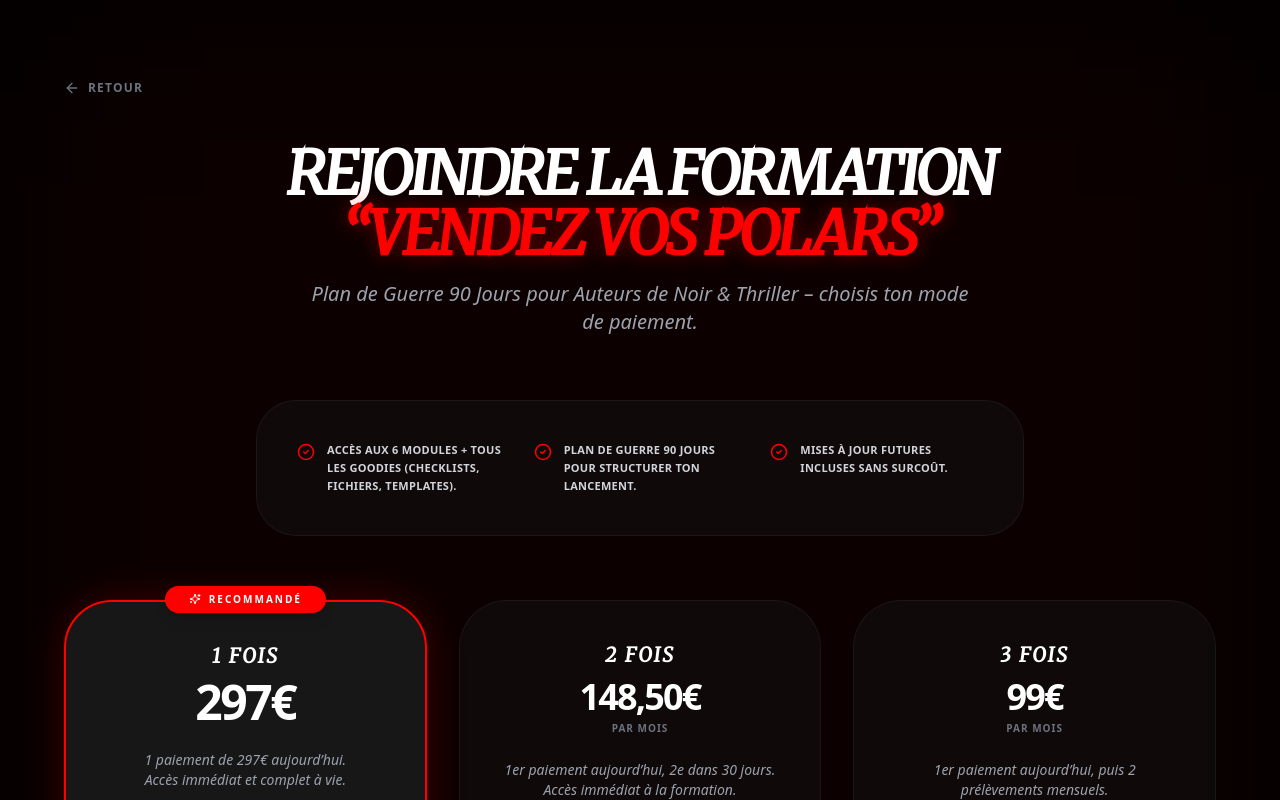
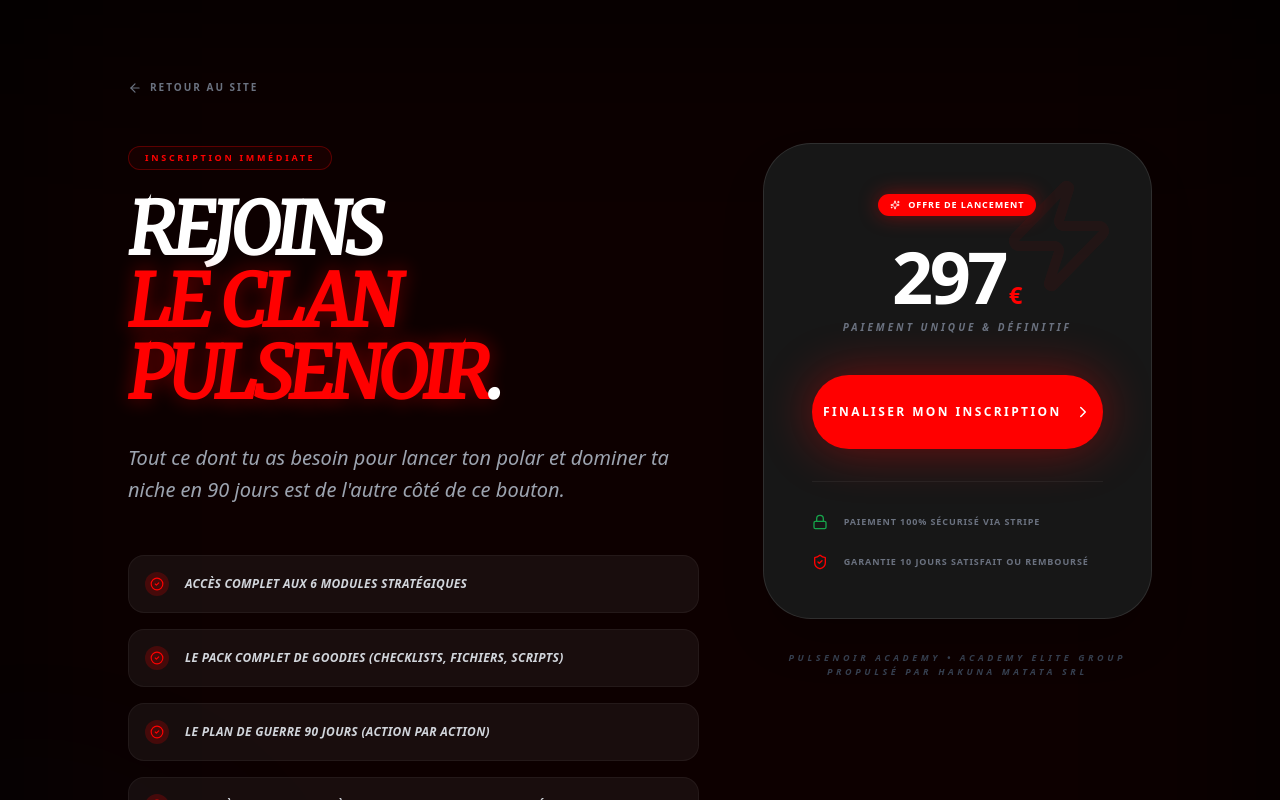
Before and after one commit to benspy2209/propulseurs, a React (Vite) app: page / in a window 1280 px wide. Both pictures are taken after a click on the button "S'INSCRIRE". Shown: the top 800 px of the page. Built offline with nearby package versions, Linux system fonts and the light colour scheme.

Commit message:
feat: Integrate Stripe payment success detection
Add useEffect hook to App.tsx to detect Stripe payment status from URL parameters.
Update PurchaseView.tsx to use a single, actual Stripe checkout URL for one-time payment and streamline the payment handling logic.

```diff
--- a/components/PurchaseView.tsx
+++ b/components/PurchaseView.tsx
@@ -1,5 +1,5 @@
 import React, { useEffect } from 'react';
-import { ArrowLeft, CheckCircle2, ShieldCheck, Lock, CreditCard, Sparkles } from 'lucide-react';
+import { ArrowLeft, CheckCircle2, ShieldCheck, Lock, Sparkles, Zap, ChevronRight } from 'lucide-react';
 
 interface PurchaseViewProps {
   onBack: () => void;
@@ -11,130 +11,105 @@ const PurchaseView: React.FC<PurchaseViewProps> = ({ onBack, onSuccess }) => {
     window.scrollTo(0, 0);
   }, []);
 
-  const STRIPE_URLS = {
-    oneTime: "https://buy.stripe.com/test_14k3f88wX0lT8N28ww", // Remplacer par l'URL réelle
-    twoTimes: "https://buy.stripe.com/test_5kAg1M9B10lT9R66op", // Remplacer par l'URL réelle
-    threeTimes: "https://buy.stripe.com/test_aEU7vofVpfAt8N2000" // Remplacer par l'URL réelle
-  };
+  /**
+   * Lien Stripe réel pour le paiement en 1 fois (297€)
+   */
+  const STRIPE_LINK = "https://buy.stripe.com/dRm9AS2UR0sXa7z4f443S01";
 
-  const handlePayment = (url: string) => {
-    // Dans une implémentation réelle, on redirige vers Stripe
-    // Pour la démo, on simule le succès ou on ouvre l'URL
-    window.open(url, '_blank');
-    // Simulation du retour après paiement réussi pour les tests d'interface :
-    // onSuccess();
+  const handlePayment = () => {
+    window.location.href = STRIPE_LINK;
   };
 
   return (
     <div className="min-h-screen bg-black text-white font-sans py-20 px-6 selection:bg-[#ff0000] selection:text-white relative overflow-hidden">
+      {/* Background Atmosphere */}
       <div className="absolute top-0 left-1/2 -translate-x-1/2 w-full h-full bg-[#ff0000]/5 blur-[120px] pointer-events-none" />
+      <div className="absolute -bottom-40 -left-40 w-96 h-96 bg-blue-900/5 rounded-full blur-[100px] pointer-events-none" />
 
-      <div className="max-w-6xl mx-auto relative z-10">
+      <div className="max-w-5xl mx-auto relative z-10">
         <button
           onClick={onBack}
-          className="mb-12 flex items-center gap-2 text-gray-500 hover:text-white font-black uppercase tracking-widest text-xs transition-all group"
+          className="mb-12 flex items-center gap-2 text-gray-500 hover:text-white font-black uppercase tracking-[0.2em] text-[10px] transition-all group"
         >
-          <ArrowLeft size={16} className="group-hover:-translate-x-1 transition-transform" /> Retour
+          <ArrowLeft size={14} className="group-hover:-translate-x-1 transition-transform" /> Retour au site
         </button>
 
-        <header className="text-center mb-16">
-          <h1 className="text-4xl md:text-6xl font-black uppercase tracking-tighter mb-4 italic serif-font">
-            Rejoindre la formation <br/>
-            <span className="text-[#ff0000] text-glow">“Vendez vos polars”</span>
+        <div className="grid lg:grid-cols-12 gap-16 items-start">
+
+          {/* Left Side: Offer Details */}
+          <div className="lg:col-span-7">
+            <div className="inline-block px-4 py-1 mb-6 rounded-full border border-[#ff0000]/30 bg-[#ff0000]/5 text-[#ff0000] text-[9px] font-black uppercase tracking-[0.3em]">
+              Inscription Immédiate
+            </div>
+            <h1 className="text-5xl md:text-7xl font-black uppercase tracking-tighter mb-8 italic serif-font leading-[0.9]">
+              Rejoins <br/>
+              <span className="text-[#ff0000] text-glow">le clan PulseNoir</span>.
             </h1>
-          <p className="text-gray-400 text-lg md:text-xl italic font-light max-w-2xl mx-auto">
-            Plan de Guerre 90 Jours pour Auteurs de Noir & Thriller – choisis ton mode de paiement.
+
+            <p className="text-xl text-gray-400 mb-12 italic font-light leading-relaxed">
+              Tout ce dont tu as besoin pour lancer ton polar et dominer ta niche en 90 jours est de l'autre côté de ce bouton.
             </p>
-        </header>
 
-        {/* Rappel Offre */}
-        <div className="max-w-3xl mx-auto bg-neutral-900/40 rounded-[2.5rem] p-8 md:p-10 border border-white/5 mb-16">
-          <div className="grid md:grid-cols-3 gap-6">
+            <div className="space-y-4 mb-12">
               {[
-              "Accès aux 6 modules + tous les goodies (checklists, fichiers, templates).",
-              "Plan de Guerre 90 jours pour structurer ton lancement.",
-              "Mises à jour futures incluses sans surcoût."
-            ].map((text, i) => (
-              <div key={i} className="flex gap-3 items-start">
-                <CheckCircle2 size={18} className="text-[#ff0000] shrink-0 mt-0.5" />
-                <p className="text-[11px] font-bold text-gray-300 uppercase tracking-wide leading-relaxed">{text}</p>
+                "Accès complet aux 6 modules stratégiques",
+                "Le Pack complet de Goodies (Checklists, Fichiers, Scripts)",
+                "Le Plan de Guerre 90 jours (Action par Action)",
+                "Mises à jour gratuites à vie (incluant les futures vidéos)",
+                "Accès au groupe privé Facebook des auteurs"
+              ].map((item, i) => (
+                <div key={i} className="flex gap-4 items-center bg-white/5 p-4 rounded-2xl border border-white/5 hover:border-white/10 transition-colors">
+                  <div className="w-6 h-6 bg-[#ff0000]/20 rounded-full flex items-center justify-center shrink-0">
+                    <CheckCircle2 size={14} className="text-[#ff0000]" />
+                  </div>
+                  <span className="text-xs font-bold uppercase tracking-wide text-gray-300 italic">{item}</span>
                 </div>
               ))}
             </div>
           </div>
 
-        {/* Options de Paiement */}
-        <div className="grid lg:grid-cols-3 gap-8 mb-16">
-          {/* 1 Fois - Mis en avant */}
-          <div className="bg-neutral-900 border-2 border-[#ff0000] rounded-[3rem] p-10 flex flex-col items-center text-center relative shadow-[0_0_40px_rgba(255,0,0,0.2)]">
-            <div className="absolute -top-4 bg-[#ff0000] px-6 py-1.5 rounded-full text-[10px] font-black uppercase tracking-[0.2em] shadow-lg flex items-center gap-2">
-              <Sparkles size={12} /> Recommandé
-            </div>
-            <h3 className="text-xl font-black uppercase tracking-widest mb-2 italic serif-font">1 Fois</h3>
-            <div className="text-5xl font-black text-white mb-6 tracking-tighter">297€</div>
-            <p className="text-gray-400 text-sm italic mb-10 flex-grow">
-              1 paiement de 297€ aujourd’hui.<br/>
-              Accès immédiat et complet à vie.
-            </p>
-            <button
-              onClick={() => handlePayment(STRIPE_URLS.oneTime)}
-              className="w-full py-5 bg-[#ff0000] text-white rounded-full font-black uppercase tracking-widest text-xs hover:scale-105 transition-all shadow-lg active:scale-95"
-            >
-              Payer 297€ en 1 fois
-            </button>
+          {/* Right Side: Pricing Card */}
+          <div className="lg:col-span-5">
+            <div className="bg-neutral-900 border border-white/10 rounded-[3rem] p-10 md:p-12 shadow-2xl relative overflow-hidden group">
+              <div className="absolute top-0 right-0 p-8 opacity-5 group-hover:opacity-10 transition-opacity pointer-events-none">
+                <Zap size={120} className="text-[#ff0000]" />
               </div>
 
-          {/* 2 Fois */}
-          <div className="bg-neutral-900/40 border border-white/5 rounded-[3rem] p-10 flex flex-col items-center text-center group hover:border-white/20 transition-all">
-            <h3 className="text-xl font-black uppercase tracking-widest mb-2 italic serif-font">2 Fois</h3>
-            <div className="text-4xl font-black text-white mb-1 tracking-tighter">148,50€</div>
-            <div className="text-gray-500 text-[10px] font-bold uppercase tracking-widest mb-6">par mois</div>
-            <p className="text-gray-400 text-sm italic mb-10 flex-grow">
-              1er paiement aujourd’hui, 2e dans 30 jours.<br/>
-              Accès immédiat à la formation.
-            </p>
-            <button
-              onClick={() => handlePayment(STRIPE_URLS.twoTimes)}
-              className="w-full py-5 bg-white text-black rounded-full font-black uppercase tracking-widest text-xs hover:bg-[#ff0000] hover:text-white transition-all active:scale-95"
-            >
-              Payer en 2 fois
-            </button>
+              <div className="text-center mb-10">
+                <div className="inline-flex items-center gap-2 bg-[#ff0000] text-white px-3 py-1 rounded-full text-[9px] font-black uppercase tracking-widest mb-6 shadow-[0_0_20px_rgba(255,0,0,0.4)]">
+                  <Sparkles size={10} /> Offre de lancement
+                </div>
+                <div className="flex justify-center items-baseline gap-1 mb-2">
+                   <span className="text-7xl font-black text-white tracking-tighter">297</span>
+                   <span className="text-2xl font-black text-[#ff0000]">€</span>
+                </div>
+                <p className="text-[10px] text-gray-500 font-black uppercase tracking-[0.3em] italic">Paiement Unique & Définitif</p>
               </div>
 
-          {/* 3 Fois */}
-          <div className="bg-neutral-900/40 border border-white/5 rounded-[3rem] p-10 flex flex-col items-center text-center group hover:border-white/20 transition-all">
-            <h3 className="text-xl font-black uppercase tracking-widest mb-2 italic serif-font">3 Fois</h3>
-            <div className="text-4xl font-black text-white mb-1 tracking-tighter">99€</div>
-            <div className="text-gray-500 text-[10px] font-bold uppercase tracking-widest mb-6">par mois</div>
-            <p className="text-gray-400 text-sm italic mb-10 flex-grow">
-              1er paiement aujourd’hui, puis 2 prélèvements mensuels.<br/>
-              Accès immédiat à la formation.
-            </p>
               <button
-              onClick={() => handlePayment(STRIPE_URLS.threeTimes)}
-              className="w-full py-5 bg-white text-black rounded-full font-black uppercase tracking-widest text-xs hover:bg-[#ff0000] hover:text-white transition-all active:scale-95"
+                onClick={handlePayment}
+                className="w-full py-7 bg-[#ff0000] text-white rounded-full font-black uppercase tracking-[0.2em] text-xs hover:scale-[1.03] transition-all shadow-[0_0_50px_rgba(255,0,0,0.4)] active:scale-95 flex items-center justify-center gap-3 mb-8"
               >
-              Payer en 3 fois
+                Finaliser mon inscription <ChevronRight size={18} />
               </button>
+
+              <div className="space-y-6 pt-8 border-t border-white/5">
+                <div className="flex items-center gap-4 text-gray-500">
+                  <Lock size={16} className="text-green-600 shrink-0" />
+                  <span className="text-[9px] font-black uppercase tracking-widest leading-tight">Paiement 100% sécurisé via Stripe</span>
+                </div>
+                <div className="flex items-center gap-4 text-gray-500">
+                  <ShieldCheck size={16} className="text-[#ff0000] shrink-0" />
+                  <span className="text-[9px] font-black uppercase tracking-widest leading-tight">Garantie 10 jours satisfait ou remboursé</span>
+                </div>
               </div>
             </div>
 
-        {/* Rassurance */}
-        <div className="flex flex-col items-center gap-6">
-          <div className="flex flex-wrap justify-center items-center gap-8 text-gray-500">
-            <div className="flex items-center gap-2">
-              <Lock size={16} className="text-green-500" />
-              <span className="text-[10px] font-black uppercase tracking-widest">Paiement sécurisé via Stripe</span>
+            <p className="mt-8 text-center text-[9px] text-gray-700 font-bold uppercase tracking-[0.4em] italic leading-relaxed">
+              PulseNoir Academy • Academy Elite Group<br/>Propulsé par Hakuna Matata SRL
+            </p>
           </div>
-            <div className="flex items-center gap-2">
-              <ShieldCheck size={16} className="text-[#ff0000]" />
-              <span className="text-[10px] font-black uppercase tracking-widest">Garantie satisfait ou remboursé 10 jours</span>
-            </div>
-          </div>
-          <div className="h-px w-24 bg-white/10" />
-          <p className="text-[9px] text-gray-600 font-bold uppercase tracking-[0.3em]">
-            PulseNoir Academy - Propulsé par HAKUNA MATATA SRL
-          </p>
+
         </div>
       </div>
     </div>
```
Also changed, not shown: App.tsx (+41 -35 lines). Lines whose indentation alone changed are shown as unchanged.
